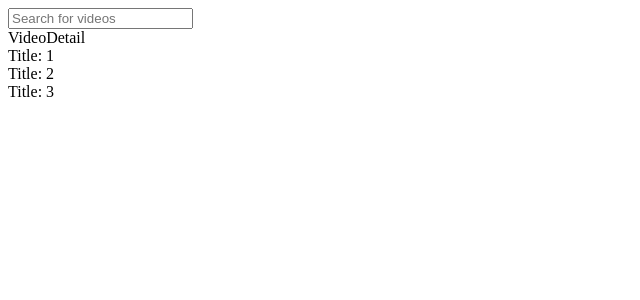
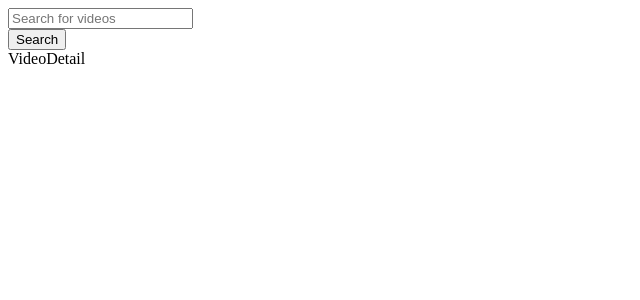
Before and after one commit to malewis5/YoutubeSearch, a React (Create React App) app: page / in a window 1280 px wide. Shown: the top 300 px of the page, without its empty margins (0-640 px from the left). Built offline with nearby package versions, Linux system fonts and the light colour scheme.

Commit message:
API working without axios.create()

```diff
--- a/package.json
+++ b/package.json
@@ -6,6 +6,7 @@
     "@testing-library/jest-dom": "^4.2.4",
     "@testing-library/react": "^9.3.2",
     "@testing-library/user-event": "^7.1.2",
+    "axios": "^0.19.2",
     "react": "^16.13.1",
     "react-dom": "^16.13.1",
     "react-scripts": "3.4.1"
--- a/src/components/App.js
+++ b/src/components/App.js
@@ -2,12 +2,24 @@ import React, { useState, useEffect } from "react";
 import SearchBar from "./SearchBar/SearchBar";
 import VideoDetail from "./Videos/VideoDetail";
 import VideoList from "./Videos/VideoList";
+import axios from "axios";
 
 const App = () => {
   const [videos, setVideos] = useState([]);
-  const onSearchSubmit = (term) => console.log(term);
+  const onSearchSubmit = async (term) => {
+    const response = await axios.get(
+      "https://www.googleapis.com/youtube/v3/search",
+      {
+        params: {
+          q: term,
+          part: "snippet",
+          key: "AIzaSyDcpGWkw8D-a-r8cUja5WnCSSvuzrZZs9U",
+        },
+      }
+    );
+    setVideos(response.data.items);
+  };
 
-  useEffect(() => setVideos([{ video: 1 }, { video: 2 }, { video: 3 }]), []);
   return (
     <div>
       <SearchBar searchFunction={onSearchSubmit} />
--- a/src/components/SearchBar/SearchBar.js
+++ b/src/components/SearchBar/SearchBar.js
@@ -14,9 +14,11 @@ const SearchBar = (props) => {
           type="text"
           value={searchInput}
           placeholder="Search for videos"
+          name="video-search"
           onChange={(e) => setSearchInput(e.target.value)}
         />
       </form>
+      <button onClick={onFormSubmit}>Search</button>
     </div>
   );
 };
--- a/src/components/Videos/VideoList.js
+++ b/src/components/Videos/VideoList.js
@@ -5,7 +5,7 @@ const VideoList = (props) => {
   return (
     <div className="video-list">
       {props.videos.map((video) => {
-        return <VideoItem title={video.video} />;
+        return <VideoItem title={video.video} key={video.id.videoId} />;
       })}
     </div>
   );
```
Also changed, not shown: 1 other file (tests, documents, lock files or other folders).
